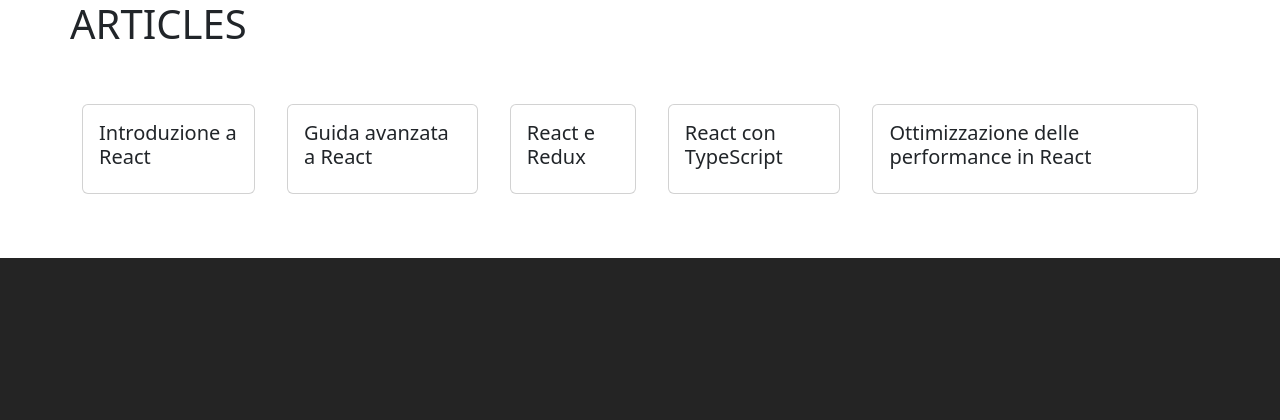
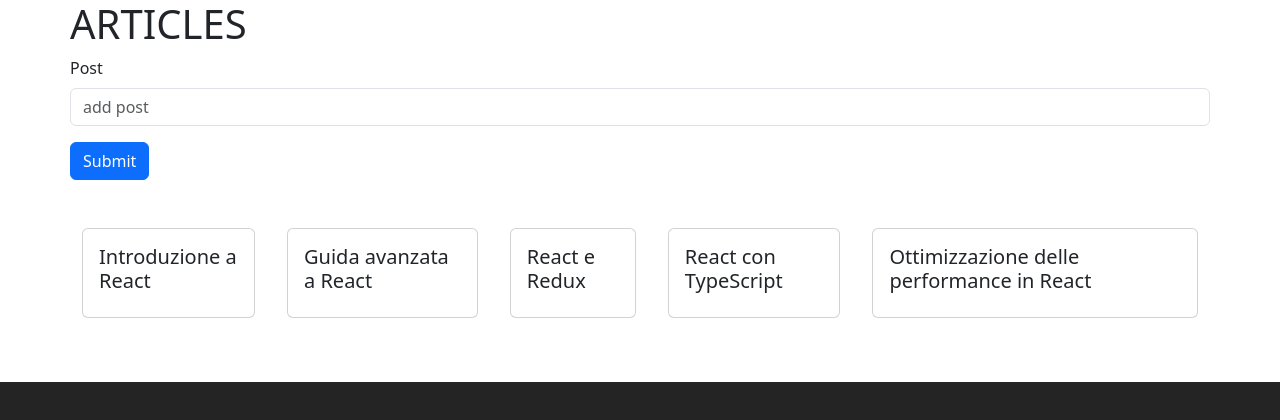
Before and after one commit to alexciccarese/react-form, a React (Vite) app: page / in a window 1280 px wide. Shown: the top 420 px of the page. Built offline with nearby package versions, Linux system fonts and the light colour scheme.

Commit message:
add Form component for new post submission; remove unused id prop from Article component

```diff
--- a/src/components/Article.jsx
+++ b/src/components/Article.jsx
@@ -1,4 +1,4 @@
-export default function Article({ id, title }) {
+export default function Article({ title }) {
 
   return (
     <div className="card">
--- a/src/components/Form.jsx
+++ b/src/components/Form.jsx
@@ -0,0 +1,31 @@
+import { useState } from "react"
+
+export default function Form() {
+  const [newPost, setNewPost] = useState('')
+
+  return(
+
+    <form>
+
+    <div className="mb-3">
+      <label htmlFor="new-post" className="form-label">Post</label>
+
+      <input
+      type="text"
+      className="form-control"
+      name="new-post"
+      id="new-post"
+      placeholder="add post"
+      value={newPost}
+      onChange={e => setNewPost(e.target.value)}
+
+      />
+    </div>
+
+    <button type="button" className="btn btn-primary">
+      Submit
+    </button>
+
+    </form>
+  )
+}
--- a/src/components/Main.jsx
+++ b/src/components/Main.jsx
@@ -1,10 +1,12 @@
 import articles from "../data/articles"
 import ArticlesList from "./articleList"
+import Form from "./Form"
 
 export default function Main() {
   return (
     <>
       <h1>ARTICLES</h1>
+      <Form />
       <ArticlesList articles={articles}/>
     </>
   )
```
